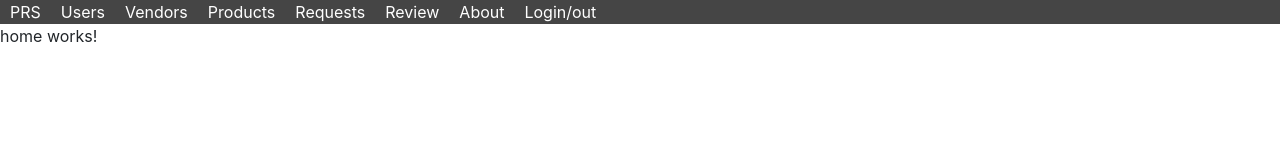
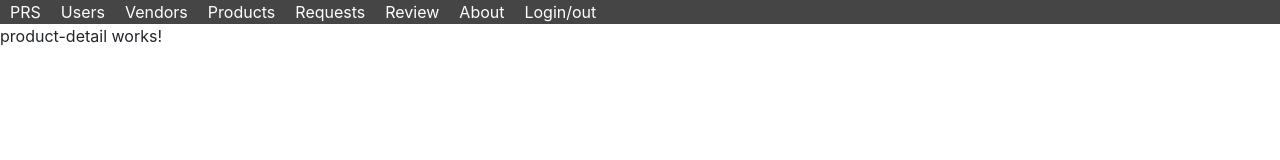
Before and after one commit to chrissc6/prs-client-solution, an Angular app: page /product/detail/1 in a window 1280 px wide. Shown: the top 160 px of the page. Built offline with nearby package versions, Linux system fonts and the light colour scheme.

Commit message:
updated routing and added menu to pros

```diff
--- a/src/app/app.module.ts
+++ b/src/app/app.module.ts
@@ -27,6 +27,7 @@ import { VendorEditComponent } from './vendor/vendor-edit/vendor-edit.component'
 import { VendorDetailComponent } from './vendor/vendor-detail/vendor-detail.component';
 import { VendorCreateComponent } from './vendor/vendor-create/vendor-create.component';
 import { VenSearchPipe } from './system/ven-search.pipe';
+
 import { ProductListComponent } from './product/product-list/product-list.component';
 import { ProductEditComponent } from './product/product-edit/product-edit.component';
 import { ProductDetailComponent } from './product/product-detail/product-detail.component';
--- a/src/app/product/product-create/product-create.component.html
+++ b/src/app/product/product-create/product-create.component.html
@@ -1,3 +1,4 @@
+<app-menu></app-menu>
 <p>
   product-create works!
 </p>
--- a/src/app/product/product-detail/product-detail.component.html
+++ b/src/app/product/product-detail/product-detail.component.html
@@ -1,3 +1,4 @@
+<app-menu></app-menu>
 <p>
   product-detail works!
 </p>
--- a/src/app/product/product-edit/product-edit.component.html
+++ b/src/app/product/product-edit/product-edit.component.html
@@ -1,3 +1,4 @@
+<app-menu></app-menu>
 <p>
   product-edit works!
 </p>
--- a/src/app/product/product-list/product-list.component.html
+++ b/src/app/product/product-list/product-list.component.html
@@ -1,3 +1,4 @@
+<app-menu></app-menu>
 <p>
   product-list works!
 </p>
```
Also changed, not shown: src/app/app-routing.module.ts (+10 -1 lines).
